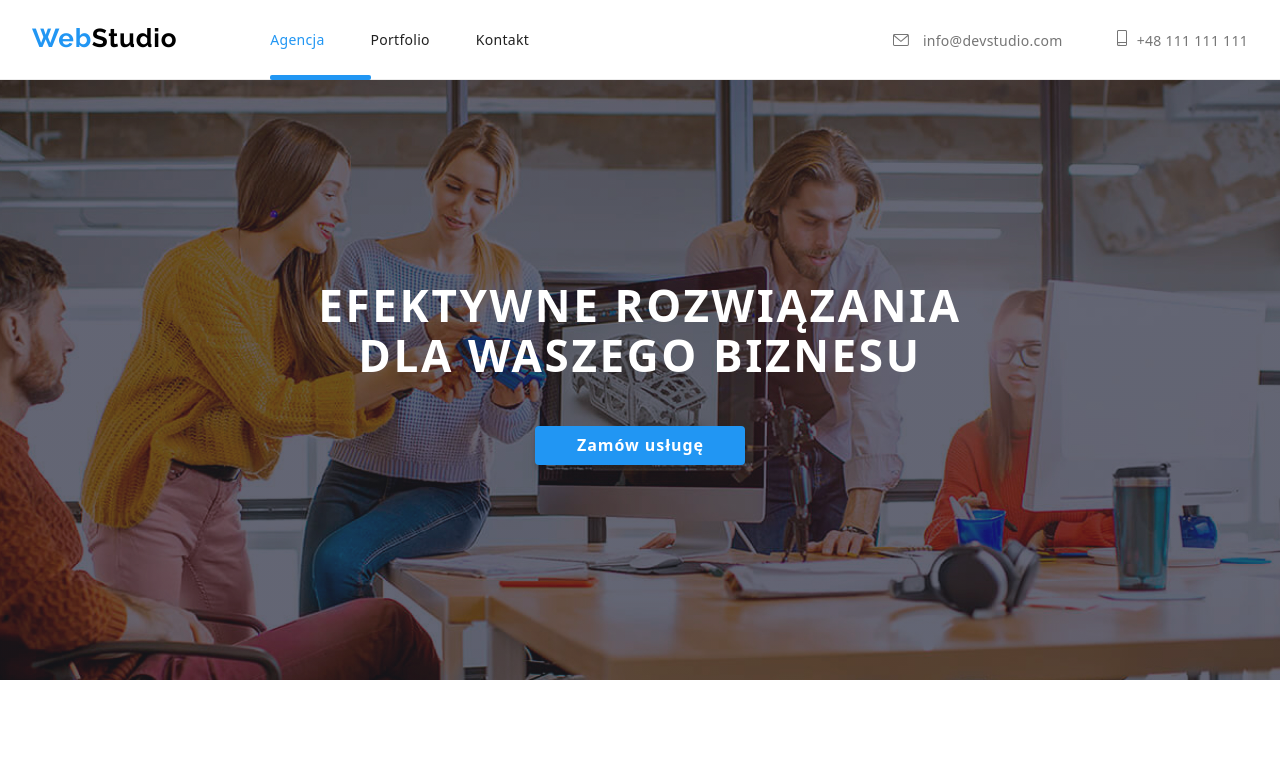
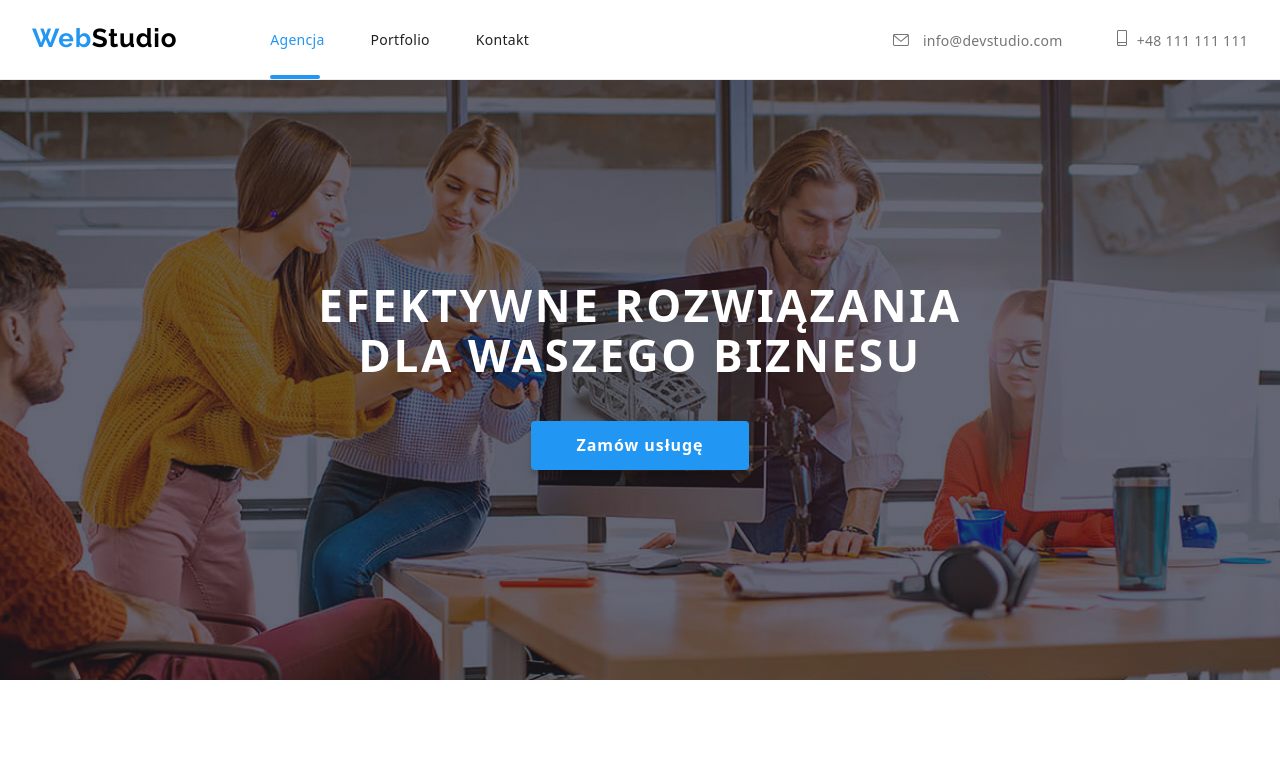
Before and after one commit to Zakwas13/goit-markup-hw-05, a plain HTML site: page index.html in a window 1280 px wide. Shown: the top 771 px of the page. Drawn offline with nearby package versions, Linux system fonts and the light colour scheme.

Commit message:
homework 5 fix baton and bar

```diff
--- a/css/styles.css
+++ b/css/styles.css
@@ -252,6 +252,7 @@ body {
   background: #2f303a;
   padding-top: 200px;
   padding-bottom: 200px;
+  margin: auto;
 }
 
 .h1-title {
@@ -282,7 +283,7 @@ body {
   border-radius: 4px;
   border: none;
 
-  padding: 10px 41px 10px 42px;
+  padding: 15px 45px 15px 45px;
 }
 
 .solo-button:focus {
@@ -524,13 +525,14 @@ h2 {
   display: flex;
   flex-direction: column;
   justify-content: center;
+
   background-color: #2f303a;
   background-image: linear-gradient(
       rgba(47, 48, 58, 0.4),
       rgba(47, 48, 58, 0.4)
     ),
     url(../images/teamimg.jpg);
-  background-position: center;
+  background-position-x: center;
   background-size: cover;
   max-width: 1600px;
   height: 600px;
@@ -721,4 +723,6 @@ h2 {
   width: 100%;
   bottom: -30.5px;
   border-radius: 2px;
+  max-width: 50px;
+  height: 4px;
 }
```
